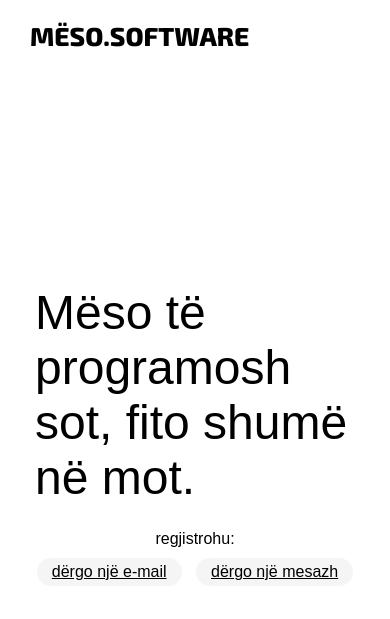
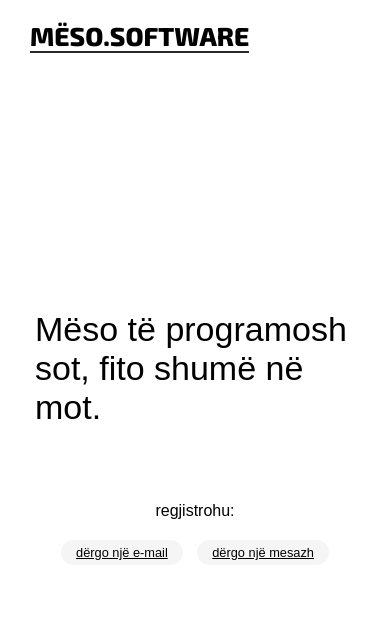
Before and after one commit to jajosheni/meso-software, a Jekyll site: the page built from README.md, in a window 390 px wide. Shown: the top 619 px of the page. Built offline with Jekyll 4.4.1, drawn with Linux system fonts in a browser that asks for light colours; some web fonts are replaced; our own code applies the rules of GitHub Pages for plain Markdown files.

Commit message:
responsive

```diff
--- a/_layouts/default.html
+++ b/_layouts/default.html
@@ -1,7 +1,7 @@
 <!DOCTYPE html>
 <html lang="en">
 <head>
-    <meta name="viewport" content="width=device-width, initial-scale=1.00, user-scalable=no">
+    <meta name="viewport" content="width=device-width, initial-scale=1.00">
     <meta http-equiv='content-type' content='text/html; charset=UTF-8'>
     <meta name="description"
           content="meso programim, meso software, meso web development, zhvillim programesh">
@@ -20,7 +20,7 @@
     <div class="slogan-container">
         <span class="slogan">Mëso të programosh sot, fito shumë në mot.</span>
         <div class="regjistrohu-container">
-            <p style="text-align: center">regjistrohu: </p>
+            <p class="regjistrohu-p">regjistrohu: </p>
             <a href="mailto:shen.i@live.com?subject=Regjistrohu&body=Pashë njoftimin tuaj për kursin e programimit,%0A%0A">
                 dërgo një e-mail
             </a>
@@ -30,6 +30,5 @@
         </div>
     </div>
 </main>
-<script type="text/javascript" src="../assets/javascript/index.js"></script>
 </body>
 </html>
--- a/assets/css/stylesheet.css
+++ b/assets/css/stylesheet.css
@@ -48,7 +48,7 @@ main {
 
 .slogan {
     display: block;
-    font-size: xxx-large;
+    font-size: 48px;
     margin: 5px;
 }
 
@@ -70,3 +70,26 @@ main {
     background: black;
     color: white;
 }
+
+.regjistrohu-p{
+    text-align: center;
+}
+
+@media only screen and (max-width: 600px) {
+    .slogan {
+        font-size: 34px;
+    }
+
+    .regjistrohu-p{
+        margin: 50px auto 10px;
+    }
+
+    .regjistrohu-container > a {
+        font-size: 0.8em;
+    }
+
+    h1 {
+        border-bottom: solid 2px #292929;
+        width: min-content;
+    }
+}
--- a/assets/javascript/index.js
+++ /dev/null
@@ -1 +0,0 @@
-let state={activeID:"about",isActive:!1};function sendMail(){window.location.href="mailto:sheni.hamitaj@division5.co?subject="+encodeURIComponent("Hello!")}function downloadCV(){return window.location.assign("../assets/RESUME_Hamitaj.pdf"),!1}function loadPage(t){let e=$("#info-content");e.innerHTML="",$(".info").css("width","10% !important"),e.load("../assets/pages/"+t.substring(1)+".html")}function toggleButton(t){state.isActive?state.activeID!==t&&($(state.activeID).toggleClass("active-header"),$(t).toggleClass("active-header"),state.activeID=t,loadPage(t),document.getElementById("info-anchor").scrollIntoView({behavior:"smooth",block:"start"})):($(t).toggleClass("active-header"),state.activeID=t,state.isActive=!0,loadPage(t))}$("#about").on("click",function(){toggleButton("#about")}),$("#resume").on("click",function(){toggleButton("#resume")}),$("#services").on("click",function(){toggleButton("#services")}),$("#contact").on("click",function(){toggleButton("#contact")}),$(()=>{toggleButton("#about")});
```
